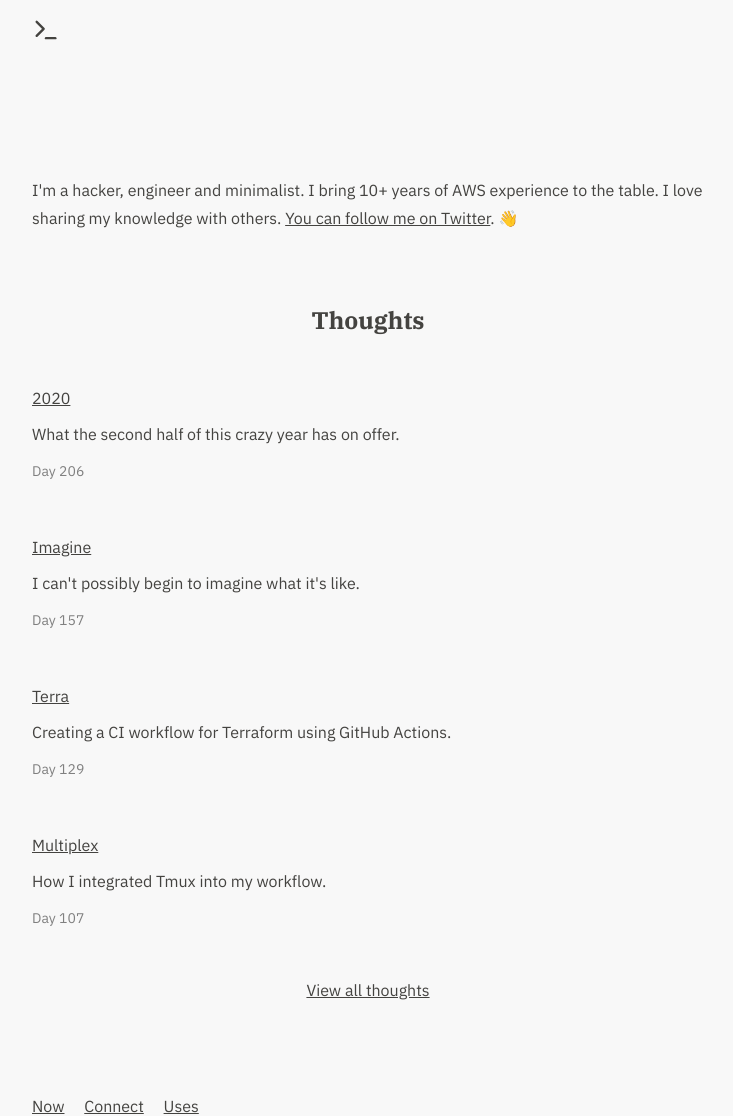
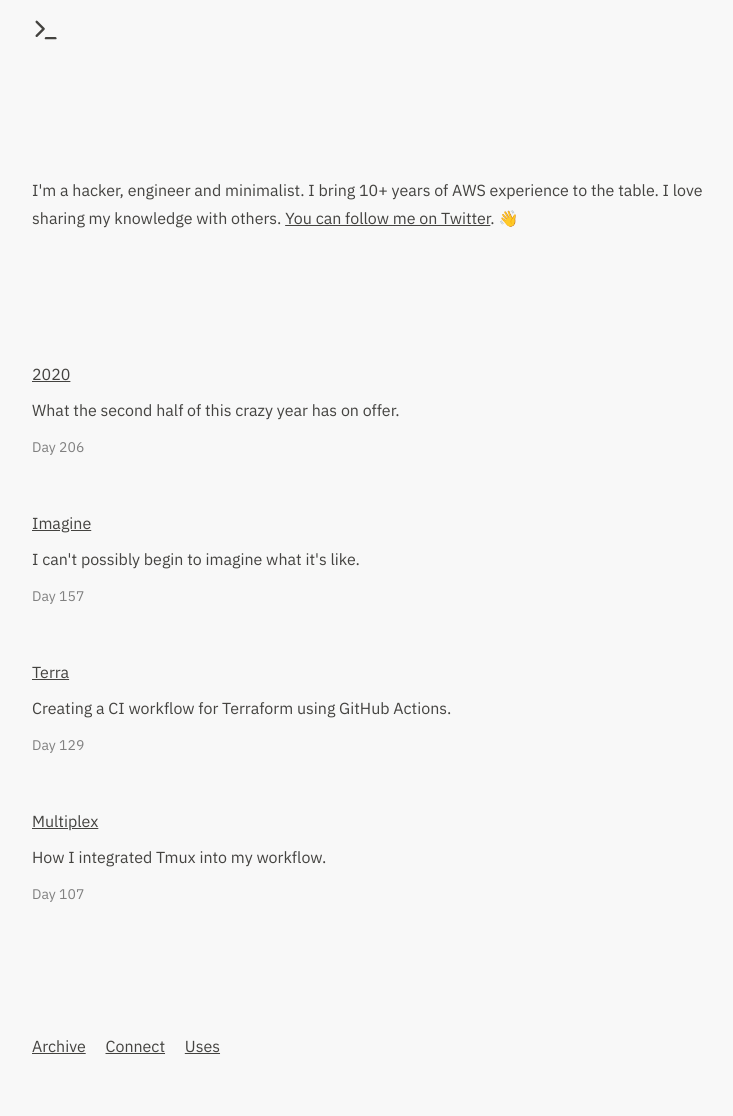
Before and after one commit to mijndert/website, a Jekyll site: the page built from index.html, in a window 1280 px wide. Shown: the whole page, without its empty margins (272-1005 px from the left). Built offline with Jekyll 4.4.1, drawn with Linux system fonts in a browser that asks for light colours; after the commit the page ends 1056 px from its top, so only the background shows below that.

Commit message:
Strip unneeded elements from website

```diff
--- a/_includes/nav.html
+++ b/_includes/nav.html
@@ -1,3 +1,3 @@
-<a class="footer-item" href="/now/">Now</a>
+<a class="footer-item" href="/archive/">Archive</a>
 <a class="footer-item" href="/connect/">Connect</a>
 <a class="footer-item" href="/uses/">Uses</a>
--- a/_layouts/post.html
+++ b/_layouts/post.html
@@ -10,10 +10,6 @@ layout: default
 
 <section class="post-credits">
 
-    <h2>
-        Where do you go from here?
-    </h2>
-
     <p>
         If you have thoughts you want to share with me <a href="{{ site.url }}/connect/">please do</a>.
         I'm always happy to engage with strangers via email.
--- a/assets/css/theme.scss
+++ b/assets/css/theme.scss
@@ -8,7 +8,6 @@ Color variables
 
 $color: #444340;
 $background-color: #F8F8F8;
-//$link-color: #1E00FF;
 $link-color: #444340;
 
 /*
@@ -51,8 +50,7 @@ h1, h2, h3, h4, h5 {
 }
 
 h2, h3, h4, h5 {
-  text-align: center;
-  margin: 3em 0 2em 0;
+  margin: 3em 0 1em 0;
 }
 
 p {
@@ -126,13 +124,13 @@ Sections
   margin: 8em 0 4em 0;
 }
 
-.bio {
-  margin: 0 0 2em 0;
-}
-
-// .thoughts {
+// .bio {
 
 // }
+
+.thoughts {
+  margin: 8em 0 8em 0;
+}
 
 // .page {
 
@@ -143,7 +141,7 @@ Sections
 // }
 
 .post-credits {
-  margin: 10em 0;
+  margin: 8em 0;
 }
 
 .footer {
@@ -184,9 +182,9 @@ Thoughts
   font-size: 14px;
 }
 
-.thoughts .archive-link {
-  text-align: center;
-}
+// .thoughts .archive-link {
+//   text-align: center;
+// }
 
 /*
 .page
--- a/index.html
+++ b/index.html
@@ -1,10 +1,6 @@
 ---
 layout: default
 ---
-
-<h2>
-  Thoughts
-</h2>
 
 <section class="thoughts">
 
@@ -18,8 +14,4 @@ layout: default
     {% endfor %}
   </ul>
 
-  <section class="archive-link">
-    <a href="{{ site.url }}/archive/">View all thoughts</a>
-  </section>
-
 </section>
```
Also changed, not shown: _pages/now.md (deleted, +0 -15 lines), 1 other file.
